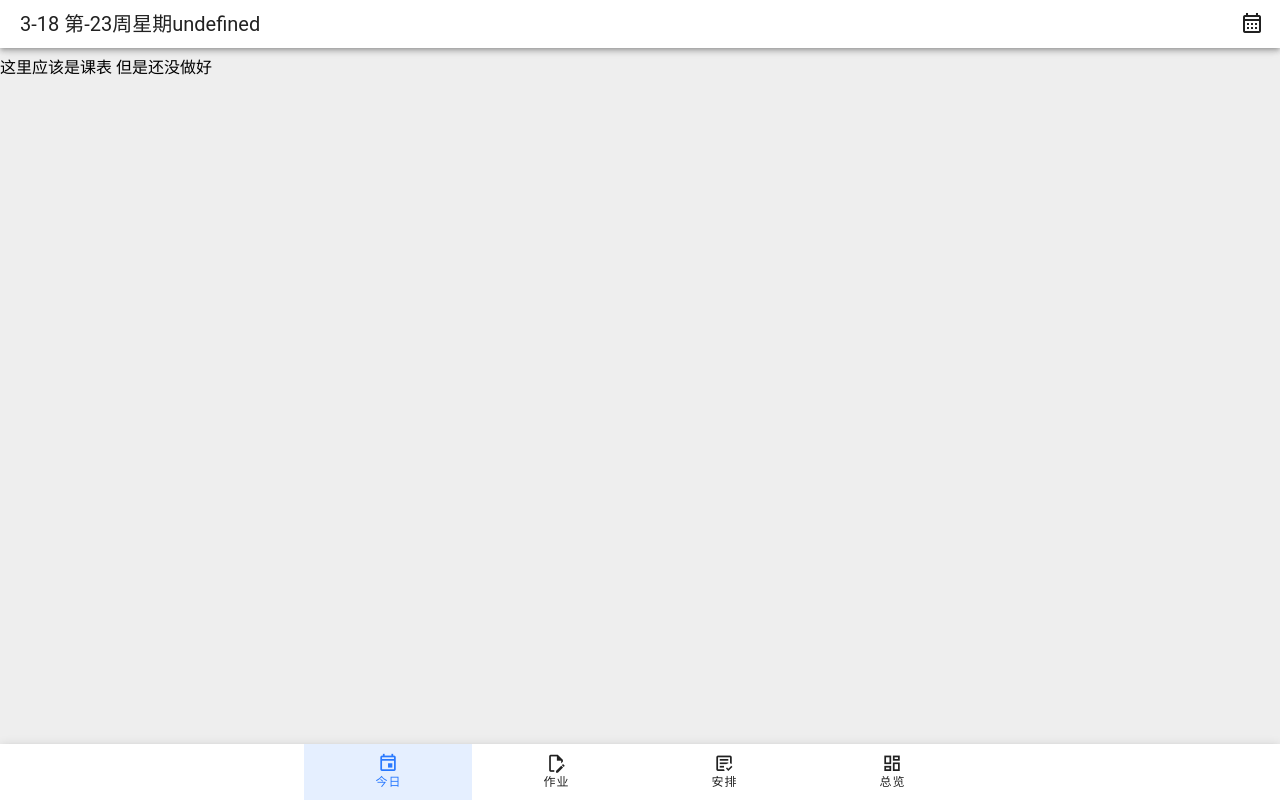
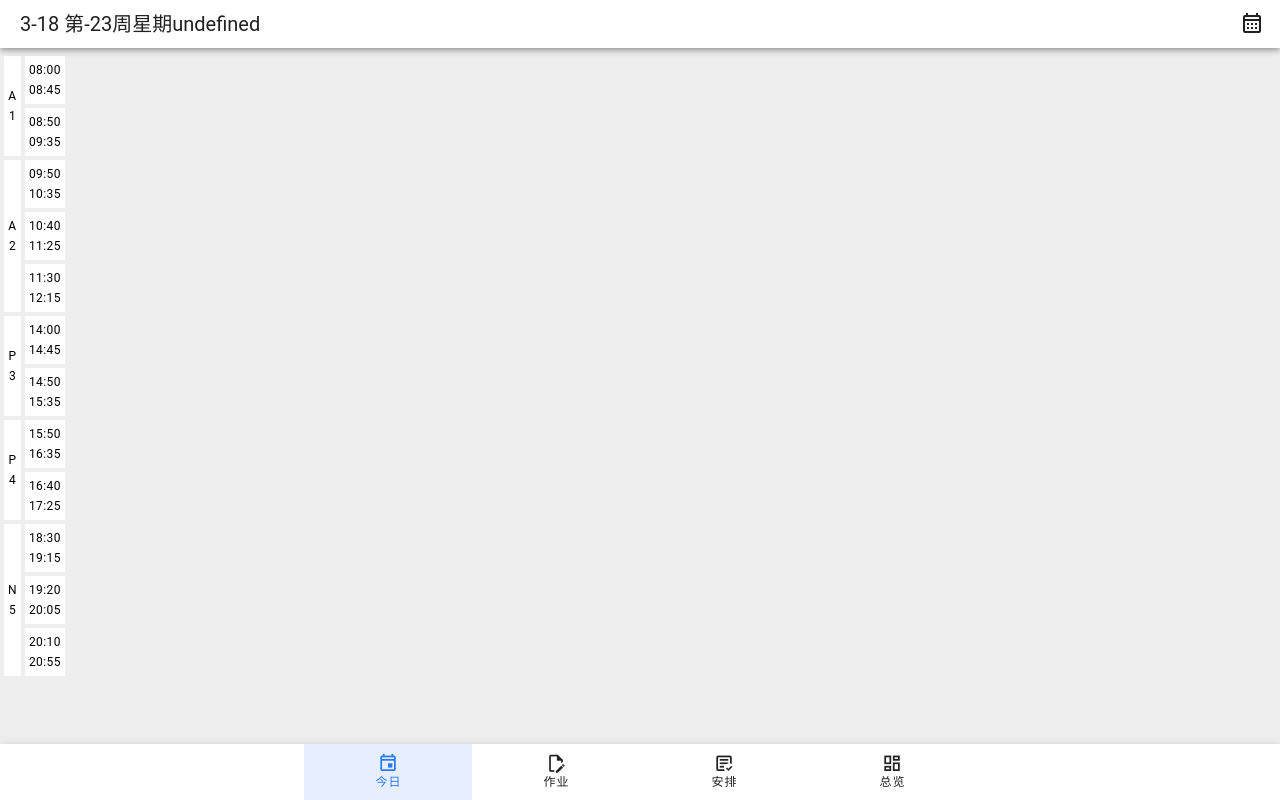
Before and after one commit to CmdBlockZQG/todo, a Vue app: page /#/ in a window 1280 px wide. Built offline with nearby package versions, Linux system fonts and the light colour scheme.

Commit message:
今日页面的展示

```diff
--- a/src/service/scheduler.js
+++ b/src/service/scheduler.js
@@ -23,7 +23,7 @@ function events(date) {
       res.push(event)
     }
   }
-  return res.sort((x, y) => x.time - y.time)
+  return res.sort((x, y) => x.date === y.date ?  x.time - y.time : x.date - y.date)
 }
 
 function routines(date) {
--- a/src/views/Home/Today.vue
+++ b/src/views/Home/Today.vue
@@ -9,13 +9,12 @@
     </template>
   </v-app-bar>
   <v-main>
-    <div class="overflow-hidden bg-grey-lighten-3 h-100">
-      <!--进行中/将来的事项-->
+    <div class="overflow-hidden bg-grey-lighten-3 h-100 pb-6">
+      <!--事项-->
       <v-sheet
-        v-ripple
         class="mt-2 pa-3 d-flex"
-        v-for="plan in activePlans"
-        :class="[curTime >= plan.start ? 'ing' : 'future']"
+        v-for="plan in plans"
+        :class="plan.status"
       >
         <div style="width: 70%">
           <div class="text-h5">{{ plan.title }}</div>
@@ -24,55 +23,69 @@
             <template v-if="plan.remark"><br>123123{{ plan.remark }}</template>
           </div>
         </div>
-        <div class="text-center d-flex flex-column justify-center desc-box" style="width: 30%">
+        <div v-if="plan.statusDesc" class="text-center d-flex flex-column justify-center" style="width: 30%">
           <div class="text-caption d-flex align-center justify-center">
             <v-icon icon="mdi-clock-outline"></v-icon>
             <div class="ml-1 text-body-2">
               {{ time.timeTsToStr(plan.start) }}~{{ time.timeTsToStr(plan.end) }}
             </div>
           </div>
-          <div class="text-caption">距离{{ curTime >= plan.start ? '结束' : '开始' }}还剩</div>
-          <div class="text-h6 font-weight-black" :class="[curTime >= plan.start ? 'text-warning' : 'text-primary']">{{ timeLeftStr(plan.start, plan.end) }}</div>
-        </div>
-      </v-sheet>
-      <!--隐藏/显示已过期事项按钮-->
-      <v-btn block density="compact" variant="tonal" class="mt-2 text-caption text-disabled" ripple v-if="expiredPlans.length" @click="showExpiredPlans = !showExpiredPlans">
-        {{ showExpiredPlans ? '隐藏' : '显示' }}已过期事项
-        <v-icon :icon="showExpiredPlans ? 'mdi-chevron-up' : 'mdi-chevron-down'"></v-icon>
-      </v-btn>
-      <!--已过期事项-->
-      <v-sheet
-        v-ripple
-        class="mt-2 pa-3 expired"
-        v-for="plan in expiredPlans"
-        v-show="showExpiredPlans"
-      >
-        <div class="text-h5">{{ plan.title }}</div>
-        <div>
-          {{ plan.content }}
-          <template v-if="plan.remark"><br>123123{{ plan.remark }}</template>
-        </div>
-        <div class="text-caption d-flex align-center">
-          <v-icon icon="mdi-clock-outline"></v-icon>
-          <div class="ml-1 text-body-2">
-            {{ time.timeTsToStr(plan.start) }}~{{ time.timeTsToStr(plan.end) }}
-          </div>
+          <div class="text-caption">{{ plan.statusDesc }}</div>
+          <div
+            class="text-h6 font-weight-black"
+            v-if="plan.timeLeft"
+            :class="[plan.status === 'ing' ? 'text-warning' : 'text-primary']"
+          >{{ plan.timeLeft }}</div>
         </div>
       </v-sheet>
       <!--当日课表-->
-      <div class="mt-2">这里应该是课表 但是还没做好</div>
-      <!--将来的事件-->
+      <div class="mt-1">
+        <table style="border-spacing: 4px;">
+          <tbody>
+            <tr v-for="i in courseRows" class="bg-white">
+              <td v-if="i.period" v-html="i.period.desc" :rowspan="i.period.len" class="text-caption text-center pa-1">
+              </td>
+              <td class="pa-1 text-caption">
+                {{ i.hour.start }}<br>
+                {{ i.hour.end }}
+              </td>
+              <td v-if="i.course" :rowspan="i.course.len" :class="i.course.status" class="pa-1 w-100">
+                <div class="float-left">
+                  <div class="text-h5">{{ i.course.title }}</div>
+                  <div>
+                    {{ i.course.courseRemark }}
+                    <template v-if="i.course.arrRemark"><br>{{ i.course.arrRemark }}</template>
+                  </div>
+                  <div class="text-caption d-flex align-center">
+                    <v-icon icon="mdi-map-marker-outline"></v-icon>
+                    <div class="ml-1 text-body-2">
+                      {{ i.course.place }}
+                    </div>
+                  </div>
+                </div>
+                <div v-if="i.course.timeLeft" class="text-center d-flex flex-column justify-center float-right">
+                  <div class="text-caption">{{ i.course.statusDesc }}</div>
+                  <div
+                    class="text-h6 font-weight-black"
+                    :class="[i.course.status === 'ing' ? 'text-success' : 'text-warning' ]"
+                  >{{ i.course.timeLeft }}</div>
+                </div>
+              </td>
+            </tr>
+          </tbody>
+        </table>
+      </div>
+      <!--事件-->
       <v-sheet
-        v-ripple
         class="mt-2 pa-3 d-flex"
-        v-for="event in activeEvents"
-        :class="[curTime > event.time ? 'past' : 'future']"
+        v-for="event in events"
+        :class="event.status"
       >
         <div style="width: 70%">
           <div class="text-h5">{{ event.title }}</div>
           <div>{{ event.content }}</div>
         </div>
-        <div class="text-center d-flex flex-column justify-center desc-box" style="width: 30%">
+        <div class="text-center d-flex flex-column justify-center" style="width: 30%">
           <template v-if="today < event.date">
             <div class="text-caption d-flex align-center justify-center">
               <v-icon icon="mdi-calendar-outline"></v-icon>
@@ -81,7 +94,7 @@
               </div>
             </div>
             <div class="text-caption">还剩</div>
-            <div class="text-h6 font-weight-black text-primary" >{{ Math.floor((event.date - today) / 86400) }}天</div>
+            <div class="text-h6 font-weight-black text-primary" >{{ event.timeLeft }}</div>
           </template>
           <template v-else>
             <div class="text-caption d-flex align-center justify-center">
@@ -90,30 +103,9 @@
                 {{ time.timeTsToStr(event.time) }}
               </div>
             </div>
-            <div class="text-caption">还剩</div>
-            <div class="text-h6 font-weight-black text-warning" >{{ timeLeftStr(0, event.time) }}</div>
+            <div class="text-caption">{{ event.statusDesc }}</div>
+            <div class="text-h6 font-weight-black text-warning" >{{ event.timeLeft }}</div>
           </template>
-        </div>
-      </v-sheet>
-      <!--隐藏/显示已过期事件按钮-->
-      <v-btn block density="compact" variant="tonal" class="mt-2 text-caption text-disabled" ripple v-if="expiredEvents.length" @click="showExpiredEvents = !showExpiredEvents">
-        {{ showExpiredPlans ? '隐藏' : '显示' }}已过期事件
-        <v-icon :icon="showExpiredEvents ? 'mdi-chevron-up' : 'mdi-chevron-down'"></v-icon>
-      </v-btn>
-      <!--已过期事件-->
-      <v-sheet
-        v-ripple
-        class="mt-2 pa-3 expired"
-        v-for="event in expiredEvents"
-        v-show="showExpiredEvents"
-      >
-        <div class="text-h5">{{ event.title }}</div>
-        <div>{{ event.content }}</div>
-        <div class="text-caption d-flex align-center">
-          <v-icon icon="mdi-clock-outline"></v-icon>
-          <div class="ml-1 text-body-2">
-            今天 {{ time.timeTsToStr(event.time) }}
-          </div>
         </div>
       </v-sheet>
     </div>
@@ -121,40 +113,138 @@
 </template>
 
 <script setup>
-import { ref, computed, watchEffect, onMounted } from 'vue'
-import dialog from '../../utils/dialog.js'
-import genId from '../../utils/genId.js'
 import time from '../../utils/time'
 import scheduler from '../../service/scheduler.js'
+
+const LS = window.localStorage
+function deltaToStr(d) {
+  const h = Math.floor(d / 3600),
+    m = Math.floor((d % 3600) / 60)
+  return h ? `${h}h${m}min` : `${m}min`
+}
 
 const today = time.today()
 const curTime = time.curTime()
 
 const cmp = (x, y) => x.end === y.end ? x.start - y.start : x.end - y.end
-const plans = [...scheduler.plans(today), ...scheduler.routines(today)].sort(cmp)
-const events = scheduler.events(today)
-const courses = scheduler.events(today)
+let plans = [...scheduler.plans(today), ...scheduler.routines(today)].sort(cmp)
+plans = plans.filter(x => x.start !== 0 || x.end !== 86340).concat(plans.filter(x => x.start === 0 && x.end === 86340))
+plans = plans.map(x => {
+  let res
+  if (x.start === 0 && x.end === 86340) {
+    res = { status: 'ing' }
+  } else if (curTime > x.end) {
+    res = {
+      status: 'past',
+      statusDesc: '已结束'
+    }
+  } else if (curTime >= x.start) {
+    res = {
+      status: 'ing',
+      statusDesc: '距离结束还剩',
+      timeLeft: deltaToStr(x.end - curTime)
+    }
+  } else {
+    res = {
+      status: 'future',
+      statusDesc: '距离开始还剩',
+      timeLeft: deltaToStr(x.start - curTime)
+    }
+  }
+  return Object.assign(x, res)
+})
+const events = scheduler.events(today).map(x => {
+  let res
+  if (x.date > today) {
+    res = {
+      status: 'future',
+      statusDesc: '还剩',
+      timeLeft: `${Math.floor((x.date - today) / 86400)}天`
+    }
+  } else if (x.time > curTime) {
+    res = {
+      status: 'future',
+      statusDesc: '还剩',
+      timeLeft: deltaToStr(x.time - curTime)
+    }
+  } else {
+    res = {
+      status: 'past',
+      statusDesc: '已逾期',
+    }
+  }
+  return Object.assign(x, res)
+})
+const courses = scheduler.courses(today)
 
-const activePlans = plans.filter(x => x.end >= curTime)
-const expiredPlans = plans.filter(x => x.end < curTime)
+const hour = JSON.parse(LS.hour)
+const period = JSON.parse(LS.period)
 
-const activeEvents = events.filter(x => x.date > today || x.time > curTime)
-const expiredEvents = events.filter(x => x.date === today && x.time <= curTime)
+function getRows() {
+  const res = []
+  for (const i of hour) {
+    res.push({
+      hour: {
+        start: time.timeTsToStr(i[0]),
+        end: time.timeTsToStr(i[1])
+      }
+    })
+  }
 
-const showExpiredPlans = ref(false)
-const showExpiredEvents = ref(false)
+  for (let i = 0; i < period.length; ++i) {
+    const j = period[i]
+    const st = hour[j[0] - 1][0]
+    let descChar = ''
+    if (st < 43200) descChar = 'A'
+    else if (st < 64800) descChar = 'P'
+    else descChar = 'N'
+    res[j[0] - 1].period = {
+      len: j[1] - j[0] + 1,
+      desc: `${descChar}<br>${i + 1}`
+    }
+  }
 
+  let flag = true
+  for (const i of courses) {
+    const start = hour[i.hour[0] - 1][0],
+          end = hour[i.hour[1] - 1][1]
+    let t
+    if (curTime > end) {
+      t = {
+        status: 'expired'
+      }
+    } else if (curTime >= start) {
+      t = {
+        status: 'ing',
+        statusDesc: '距离下课还剩',
+        timeLeft: deltaToStr(end - curTime)
+      }
+    } else if (flag) {
+      t = {
+        status: 'future',
+        statusDesc: '距离上课还剩',
+        timeLeft: deltaToStr(start - curTime)
+      }
+      console.log(i, t)
+      flag = false
+    } else {
+      t = {
+        status: 'future'
+      }
+    }
+    res[i.hour[0] - 1].course = Object.assign(t, {
+      len: i.hour[1] - i.hour[0] + 1,
+      place: i.place,
+      arrRemark: i.remark,
+      courseRemark: i.course.remark,
+      title: i.course.title,
+    })
+  }
 
+  return res
+}
 
-function timeLeftStr(start, end) {
-  const deltaToStr = (d) => {
-    const h = Math.floor(d / 3600),
-          m = Math.floor((d % 3600) / 60)
-    return h ? `${h}h${m}min` : `${m}min`
-  }
-  if (curTime >= start) return deltaToStr(end - curTime)
-  else return deltaToStr(start - curTime)
-}
+const courseRows = getRows()
 
 </script>
 
@@ -174,8 +264,4 @@ function timeLeftStr(start, end) {
 .future {
   border-left: #4CAF50 4px solid;
 }
-
-.desc-box {
-  border-left: #b0b0b0 2px dashed;
-}
 </style>
```
